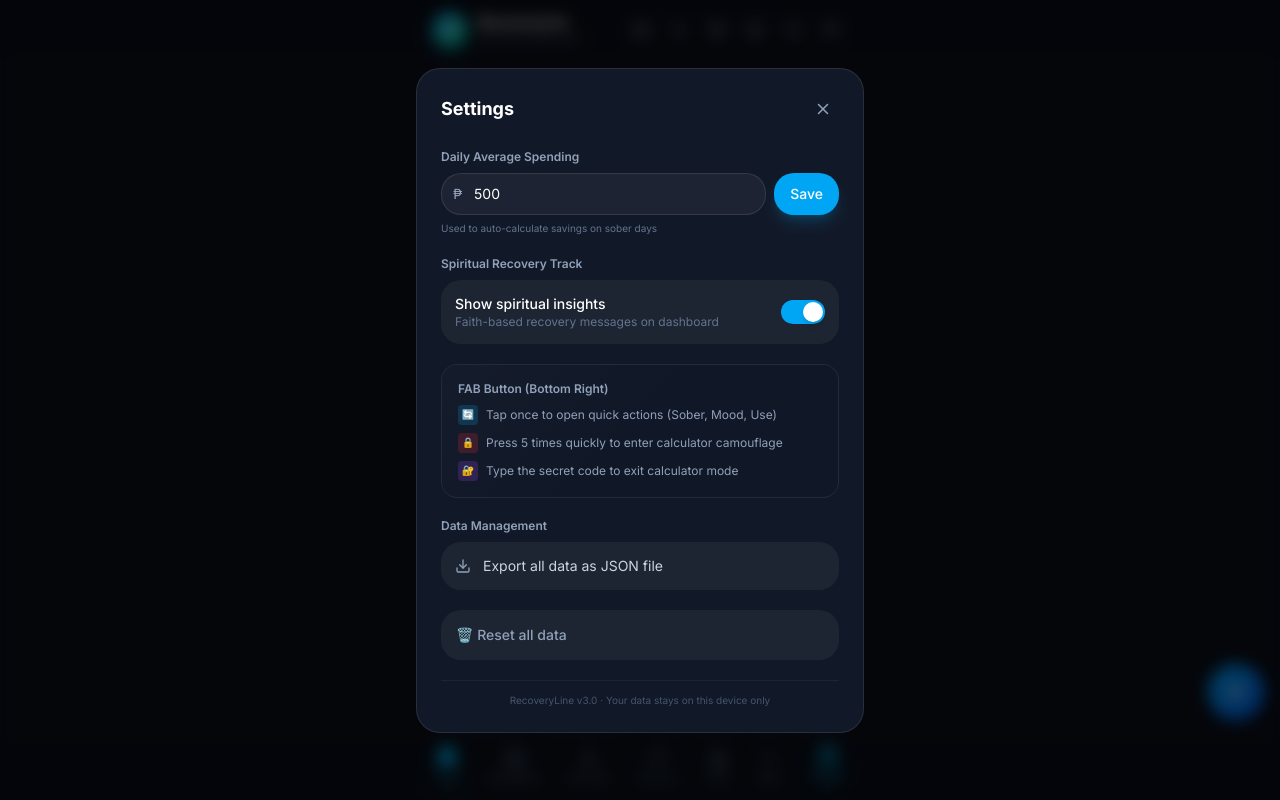
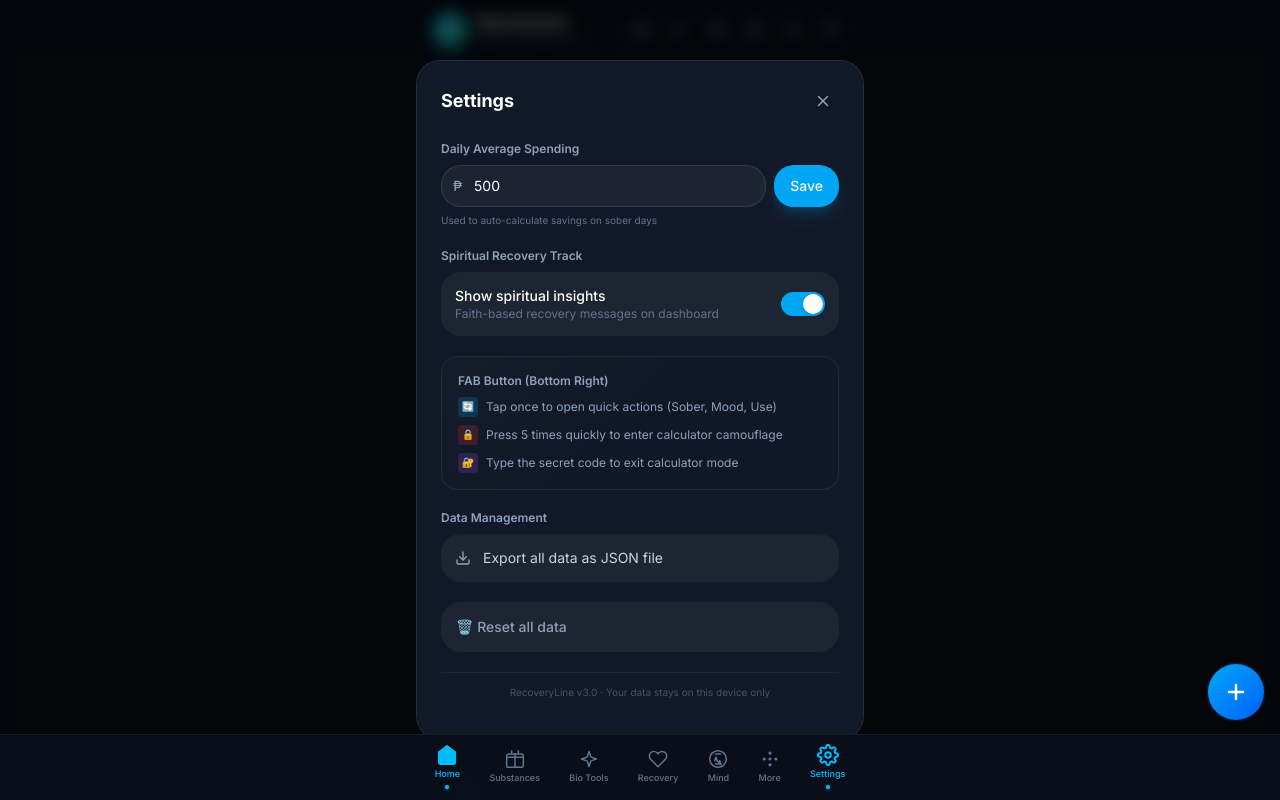
Before and after one commit to marktantongco/RecoveryLine, a Next.js app: page / in a window 1280 px wide. Both pictures are taken after a click on the button "Settings". Shown: the top 800 px of the page. Built offline with nearby package versions, Linux system fonts and the light colour scheme.

Commit message:
c8913a63-a45e-4ce9-ab12-d7403de61741

```diff
--- a/src/app/globals.css
+++ b/src/app/globals.css
@@ -54,6 +54,11 @@
 @layer base {
   * {
     @apply border-border outline-ring/50;
+  }
+  html, body {
+    height: 100dvh;
+    height: 100vh; /* fallback for older browsers */
+    overflow: hidden;
   }
   body {
     @apply bg-background text-foreground;
@@ -353,8 +358,8 @@
   box-shadow: 0 0 12px rgba(14, 165, 233, 0.15);
 }
 
-/* Smooth page transitions */
-main > * {
+/* Smooth page transitions — only on initial mount */
+.section-enter {
   animation: fadeUp 0.4s ease-out;
 }
 
@@ -408,6 +413,37 @@ textarea:focus {
   }
 }
 
+/* Bottom nav permanent fixed */
+.bottom-nav-fixed {
+  position: fixed;
+  bottom: 0;
+  left: 0;
+  right: 0;
+  z-index: 9999;
+  will-change: transform;
+  transform: translateZ(0);
+  backface-visibility: hidden;
+  -webkit-backface-visibility: hidden;
+  touch-action: manipulation;
+  pointer-events: auto;
+}
+
+/* App shell layout */
+.app-shell {
+  display: flex;
+  flex-direction: column;
+  min-height: 100dvh;
+  min-height: 100vh;
+}
+.app-shell-main {
+  flex: 1;
+  overflow-y: auto;
+  overflow-x: hidden;
+  -webkit-overflow-scrolling: touch;
+  padding-bottom: 80px;
+  padding-bottom: calc(80px + env(safe-area-inset-bottom, 0px));
+}
+
 /* Toast animation */
 @keyframes toast-in {
   from {
--- a/src/app/page.tsx
+++ b/src/app/page.tsx
@@ -1,21 +1,59 @@
 'use client';
 
-import React, { useCallback, useEffect } from 'react';
+import React, { useCallback, useEffect, useState, lazy, Suspense, useMemo } from 'react';
 import { useRecoveryState } from '@/hooks/use-recovery-state';
-import Dashboard from '@/components/recovery/Dashboard';
-import Substances from '@/components/recovery/Substances';
-import BioTools from '@/components/recovery/BioTools';
-import RecoveryHub from '@/components/recovery/RecoveryHub';
-import NutritionJuices from '@/components/recovery/NutritionJuices';
-import MindPsychology from '@/components/recovery/MindPsychology';
-import RecoveryProtocol from '@/components/recovery/RecoveryProtocol';
-import PHGuide from '@/components/recovery/PHGuide';
+import BottomNav from '@/components/recovery/BottomNav';
+import ActionFab from '@/components/recovery/ActionFab';
 import Settings from '@/components/recovery/Settings';
 import Calculator from '@/components/recovery/Calculator';
-import BottomNav from '@/components/recovery/BottomNav';
-import ActionFab from '@/components/recovery/ActionFab';
 import { ToastProvider } from '@/components/recovery/Toast';
 import { SectionName, CheckinType, MoodKey } from '@/lib/recovery-types';
+
+// Dynamic imports for code splitting — only load section when needed
+const Dashboard = lazy(() => import('@/components/recovery/Dashboard'));
+const Substances = lazy(() => import('@/components/recovery/Substances'));
+const BioTools = lazy(() => import('@/components/recovery/BioTools'));
+const RecoveryHub = lazy(() => import('@/components/recovery/RecoveryHub'));
+const NutritionJuices = lazy(() => import('@/components/recovery/NutritionJuices'));
+const MindPsychology = lazy(() => import('@/components/recovery/MindPsychology'));
+const RecoveryProtocol = lazy(() => import('@/components/recovery/RecoveryProtocol'));
+const PHGuide = lazy(() => import('@/components/recovery/PHGuide'));
+
+// Skeleton loader for lazy sections
+function SectionSkeleton() {
+  return (
+    <div className="space-y-4 pb-6" aria-busy="true">
+      <div className="glass-card-hero p-5 animate-pulse">
+        <div className="flex items-center gap-4">
+          <div className="w-16 h-16 rounded-full bg-white/5" />
+          <div className="flex-1 space-y-2">
+            <div className="h-4 w-32 rounded bg-white/5" />
+            <div className="h-3 w-48 rounded bg-white/5" />
+            <div className="flex gap-2 mt-2">
+              <div className="h-5 w-16 rounded-full bg-white/5" />
+              <div className="h-5 w-20 rounded-full bg-white/5" />
+            </div>
+          </div>
+        </div>
+      </div>
+      <div className="grid grid-cols-2 gap-3">
+        {[1, 2, 3, 4].map((i) => (
+          <div key={i} className="glass-card p-4 animate-pulse">
+            <div className="h-3 w-16 rounded bg-white/5 mb-3" />
+            <div className="h-6 w-20 rounded bg-white/5" />
+          </div>
+        ))}
+      </div>
+      <div className="glass-card p-4 animate-pulse">
+        <div className="h-3 w-24 rounded bg-white/5 mb-3" />
+        <div className="space-y-2">
+          <div className="h-3 w-full rounded bg-white/5" />
+          <div className="h-3 w-3/4 rounded bg-white/5" />
+        </div>
+      </div>
+    </div>
+  );
+}
 
 function AppContent() {
   const {
@@ -41,12 +79,19 @@ function AppContent() {
     insights,
   } = useRecoveryState();
 
-  // Scroll to top on section change
+  // Track section for animation key
+  const [sectionKey, setSectionKey] = useState(0);
+
+  // Scroll to top + animate on section change
   useEffect(() => {
-    window.scrollTo({ top: 0, behavior: 'smooth' });
+    const mainEl = document.getElementById('app-shell-main');
+    if (mainEl) {
+      mainEl.scrollTo({ top: 0, behavior: 'smooth' });
+    }
+    setSectionKey((k) => k + 1);
   }, [state.currentSection]);
 
-  // Standard navigate (no preselect) — used by bottom nav, header, etc.
+  // Standard navigate (no preselect)
   const handleNavigate = useCallback((section: string) => {
     setSection(section as SectionName);
   }, [setSection]);
@@ -56,7 +101,6 @@ function AppContent() {
     navigateWithPreselect(section, preselect);
   }, [navigateWithPreselect]);
 
-  // Called by CheckIn after it consumes the preselect
   const handlePreselectConsumed = useCallback(() => {
     setPreselect(null);
   }, [setPreselect]);
@@ -146,12 +190,12 @@ function AppContent() {
   };
 
   return (
-    <div className="min-h-screen bg-[#0a0f1a] pb-safe">
+    <div className="app-shell bg-[#0a0f1a]">
       {/* Header */}
-      <header className="sticky top-0 z-20 bg-[#0a0f1a]/90 backdrop-blur-xl border-b border-white/5">
+      <header className="sticky top-0 z-20 bg-[#0a0f1a]/90 backdrop-blur-xl border-b border-white/5 flex-shrink-0" role="banner">
         <div className="max-w-md mx-auto px-4 py-3 flex items-center justify-between">
           <div className="flex items-center gap-2.5">
-            <div className="w-9 h-9 rounded-xl bg-gradient-to-br from-sky-500 to-emerald-500 flex items-center justify-center shadow-lg shadow-sky-500/15">
+            <div className="w-9 h-9 rounded-xl bg-gradient-to-br from-sky-500 to-emerald-500 flex items-center justify-center shadow-lg shadow-sky-500/15" aria-hidden="true">
               <svg width="18" height="18" viewBox="0 0 24 24" fill="none" stroke="white" strokeWidth="2.5" strokeLinecap="round" strokeLinejoin="round">
                 <path d="M19 14c1.49-1.46 3-3.21 3-5.5A5.5 5.5 0 0 0 16.5 3c-1.76 0-3 .5-4.5 2-1.5-1.5-2.74-2-4.5-2A5.5 5.5 0 0 0 2 8.5c0 2.3 1.5 4.05 3 5.5l7 7Z" />
               </svg>
@@ -161,7 +205,7 @@ function AppContent() {
               <p className="text-[10px] text-slate-500 mt-0.5">Biochemical Recovery</p>
             </div>
           </div>
-          <div className="flex items-center gap-1">
+          <nav className="flex items-center gap-1" aria-label="Quick navigation">
             <button
               onClick={() => handleNavigate('substances')}
               className={`p-2 rounded-lg transition-all active:scale-90 ${
@@ -170,13 +214,11 @@ function AppContent() {
                   : 'text-slate-500 hover:text-slate-300 hover:bg-white/5'
               }`}
               title="Substances"
+              aria-label="Go to Substances"
+              aria-current={state.currentSection === 'substances' ? 'page' : undefined}
             >
               <svg width="18" height="18" viewBox="0 0 24 24" fill="none" stroke="currentColor" strokeWidth="2" strokeLinecap="round" strokeLinejoin="round">
-                <path d="M8 2v4" />
-                <path d="M16 2v4" />
-                <rect x="2" y="6" width="20" height="16" rx="2" />
-                <path d="M2 10h20" />
-                <path d="M12 6v16" />
+                <path d="M8 2v4" /><path d="M16 2v4" /><rect x="2" y="6" width="20" height="16" rx="2" /><path d="M2 10h20" /><path d="M12 6v16" />
               </svg>
             </button>
             <button
@@ -187,6 +229,8 @@ function AppContent() {
                   : 'text-slate-500 hover:text-slate-300 hover:bg-white/5'
               }`}
               title="Bio Tools"
+              aria-label="Go to Bio Tools"
+              aria-current={state.currentSection === 'biotools' ? 'page' : undefined}
             >
               <svg width="18" height="18" viewBox="0 0 24 24" fill="none" stroke="currentColor" strokeWidth="2" strokeLinecap="round" strokeLinejoin="round">
                 <path d="m12 3-1.912 5.813a2 2 0 0 1-1.275 1.275L3 12l5.813 1.912a2 2 0 0 1 1.275 1.275L12 21l1.912-5.813a2 2 0 0 1 1.275-1.275L21 12l-5.813-1.912a2 2 0 0 1-1.275-1.275L12 3Z" />
@@ -200,15 +244,11 @@ function AppContent() {
                   : 'text-slate-500 hover:text-slate-300 hover:bg-white/5'
               }`}
               title="Nutrition"
+              aria-label="Go to Nutrition"
+              aria-current={state.currentSection === 'nutrition' ? 'page' : undefined}
             >
               <svg width="18" height="18" viewBox="0 0 24 24" fill="none" stroke="currentColor" strokeWidth="2" strokeLinecap="round" strokeLinejoin="round">
-                <path d="M18 8h1a4 4 0 0 1 0 8h-1" />
-                <path d="M2 8h16v9a4 4 0 0 1-4 4H6a4 4 0 0 1-4-4V8z" />
-                <path d="M2 12h16" />
-                <path d="M6 1v3" />
-                <path d="M18 1v3" />
-                <path d="M10 1v3" />
-                <path d="M14 1v3" />
+                <path d="M18 8h1a4 4 0 0 1 0 8h-1" /><path d="M2 8h16v9a4 4 0 0 1-4 4H6a4 4 0 0 1-4-4V8z" /><path d="M2 12h16" /><path d="M6 1v3" /><path d="M18 1v3" /><path d="M10 1v3" /><path d="M14 1v3" />
               </svg>
             </button>
             <button
@@ -219,13 +259,11 @@ function AppContent() {
                   : 'text-slate-500 hover:text-slate-300 hover:bg-white/5'
               }`}
               title="Mind & Psych"
+              aria-label="Go to Mind and Psychology"
+              aria-current={state.currentSection === 'mindpsych' ? 'page' : undefined}
             >
               <svg width="18" height="18" viewBox="0 0 24 24" fill="none" stroke="currentColor" strokeWidth="2" strokeLinecap="round" strokeLinejoin="round">
-                <path d="M12 2C6.48 2 2 6.48 2 12s4.48 10 10 10 10-4.48 10-10S17.52 2 12 2z" />
-                <path d="m8 14 1.5-4.5L11 14" />
-                <path d="m14 14 1.5 4.5L11 14" />
-                <path d="M9 18h6" />
-                <path d="M9 6h6" />
+                <path d="M12 2C6.48 2 2 6.48 2 12s4.48 10 10 10 10-4.48 10-10S17.52 2 12 2z" /><path d="m8 14 1.5-4.5L11 14" /><path d="m14 14 1.5 4.5L11 14" /><path d="M9 18h6" /><path d="M9 6h6" />
               </svg>
             </button>
             <button
@@ -236,10 +274,11 @@ function AppContent() {
                   : 'text-slate-500 hover:text-slate-300 hover:bg-white/5'
               }`}
               title="Protocol"
+              aria-label="Go to Recovery Protocol"
+              aria-current={state.currentSection === 'protocol' ? 'page' : undefined}
             >
               <svg width="18" height="18" viewBox="0 0 24 24" fill="none" stroke="currentColor" strokeWidth="2" strokeLinecap="round" strokeLinejoin="round">
-                <path d="M22 11.08V12a10 10 0 1 1-5.93-9.14" />
-                <path d="m9 11 3 3L22 4" />
+                <path d="M22 11.08V12a10 10 0 1 1-5.93-9.14" /><path d="m9 11 3 3L22 4" />
               </svg>
             </button>
             <button
@@ -250,19 +289,26 @@ function AppContent() {
                   : 'text-slate-500 hover:text-slate-300 hover:bg-white/5'
               }`}
               title="PH Guide"
+              aria-label="Go to Philippines Guide"
+              aria-current={state.currentSection === 'phguide' ? 'page' : undefined}
             >
               <svg width="18" height="18" viewBox="0 0 24 24" fill="none" stroke="currentColor" strokeWidth="2" strokeLinecap="round" strokeLinejoin="round">
-                <path d="M21 10c0 7-9 13-9 13s-9-6-9-13a9 9 0 0 1 18 0z" />
-                <circle cx="12" cy="10" r="3" />
+                <path d="M21 10c0 7-9 13-9 13s-9-6-9-13a9 9 0 0 1 18 0z" /><circle cx="12" cy="10" r="3" />
               </svg>
             </button>
-          </div>
+          </nav>
         </div>
       </header>
 
-      {/* Main Content */}
-      <main className="max-w-md mx-auto px-4 pt-4">
-        {renderSection()}
+      {/* Main Content — scrollable area */}
+      <main id="app-shell-main" className="app-shell-main" role="main">
+        <div className="max-w-md mx-auto px-4 pt-4">
+          <Suspense fallback={<SectionSkeleton />}>
+            <div key={sectionKey} className="section-enter">
+              {renderSection()}
+            </div>
+          </Suspense>
+        </div>
       </main>
 
       {/* Bottom Navigation */}
--- a/src/components/recovery/ActionFab.tsx
+++ b/src/components/recovery/ActionFab.tsx
@@ -7,7 +7,7 @@ interface ActionFabProps {
   onLongPress: () => void;
 }
 
-export default function ActionFab({ onNavigate, onLongPress }: ActionFabProps) {
+export default React.memo(function ActionFab({ onNavigate, onLongPress }: ActionFabProps) {
   const [isOpen, setIsOpen] = useState(false);
   const [isHolding, setIsHolding] = useState(false);
   const pressCount = useRef(0);
@@ -66,7 +66,7 @@ export default function ActionFab({ onNavigate, onLongPress }: ActionFabProps) {
   return (
     <div
       ref={containerRef}
-      className="fixed z-30"
+      className="fixed z-[10000]"
       style={{
         bottom: 'calc(80px + env(safe-area-inset-bottom, 0px))',
         right: '16px',
@@ -200,4 +200,4 @@ export default function ActionFab({ onNavigate, onLongPress }: ActionFabProps) {
       </button>
     </div>
   );
-}
+});
--- a/src/components/recovery/BottomNav.tsx
+++ b/src/components/recovery/BottomNav.tsx
@@ -150,9 +150,9 @@ const NAV_ITEMS: { id: SectionName; label: string; icon: React.ReactNode; active
   },
 ];
 
-export default function BottomNav({ currentSection, onNavigate, onSettings, showSettings }: BottomNavProps) {
+export default React.memo(function BottomNav({ currentSection, onNavigate, onSettings, showSettings }: BottomNavProps) {
   return (
-    <nav className="fixed bottom-0 left-0 right-0 z-40 bg-[#0a0f1a]/95 backdrop-blur-xl border-t border-white/5">
+    <nav className="fixed bottom-0 left-0 right-0 z-[9999] bg-[#0a0f1a]/95 backdrop-blur-xl border-t border-white/5 will-change-transform translate-z-0" style={{ backfaceVisibility: 'hidden', WebkitBackfaceVisibility: 'hidden' }}>
       <div className="flex items-center justify-around max-w-md mx-auto px-1 py-1" style={{ paddingBottom: 'max(6px, env(safe-area-inset-bottom))' }}>
         {NAV_ITEMS.map((item) => {
           const isActive = currentSection === item.id;
@@ -207,4 +207,4 @@ export default function BottomNav({ currentSection, onNavigate, onSettings, show
       </div>
     </nav>
   );
-}
+});
--- a/src/components/recovery/Dashboard.tsx
+++ b/src/components/recovery/Dashboard.tsx
@@ -24,7 +24,7 @@ interface DashboardProps {
   onNavigate: (section: string) => void;
 }
 
-export default function Dashboard({ stats, insights, onNavigate }: DashboardProps) {
+export default React.memo(function Dashboard({ stats, insights, onNavigate }: DashboardProps) {
   const getGreeting = () => {
     const h = new Date().getHours();
     if (h < 12) return 'Good morning';
@@ -289,4 +289,4 @@ export default function Dashboard({ stats, insights, onNavigate }: DashboardProp
       </div>
     </div>
   );
-}
+});
--- a/src/components/recovery/ProgressRing.tsx
+++ b/src/components/recovery/ProgressRing.tsx
@@ -1,6 +1,6 @@
 'use client';
 
-import React from 'react';
+import React, { useId } from 'react';
 
 interface ProgressRingProps {
   percentage: number;
@@ -10,13 +10,14 @@ interface ProgressRingProps {
   strokeWidth?: number;
 }
 
-export default function ProgressRing({
+const ProgressRing = React.memo(function ProgressRing({
   percentage,
   label,
   sublabel,
   size = 100,
   strokeWidth = 7,
 }: ProgressRingProps) {
+  const gradientId = useId();
   const radius = (size - strokeWidth) / 2;
   const circumference = 2 * Math.PI * radius;
   const offset = circumference - (percentage / 100) * circumference;
@@ -40,7 +41,7 @@ export default function ProgressRing({
           cy={size / 2}
           r={radius}
           fill="none"
-          stroke="url(#progressGradient)"
+          stroke={`url(#${gradientId})`}
           strokeWidth={strokeWidth}
           strokeLinecap="round"
           strokeDasharray={circumference}
@@ -50,7 +51,7 @@ export default function ProgressRing({
         />
         {/* Gradient definition */}
         <defs>
-          <linearGradient id="progressGradient" x1="0%" y1="0%" x2="100%" y2="100%">
+          <linearGradient id={gradientId} x1="0%" y1="0%" x2="100%" y2="100%">
             <stop offset="0%" stopColor="#0ea5e9" />
             <stop offset="50%" stopColor="#06b6d4" />
             <stop offset="100%" stopColor="#10b981" />
@@ -64,4 +65,6 @@ export default function ProgressRing({
       </div>
     </div>
   );
-}
+});
+
+export default ProgressRing;
--- a/src/components/recovery/Settings.tsx
+++ b/src/components/recovery/Settings.tsx
@@ -14,7 +14,7 @@ interface SettingsProps {
   onClose: () => void;
 }
 
-export default function Settings({
+const Settings = React.memo(function Settings({
   dailyAvgSpending,
   spiritualEnabled,
   onSetDailySpending,
@@ -73,9 +73,9 @@ export default function Settings({
   };
 
   return (
-    <div className="fixed inset-0 z-50 flex items-end sm:items-center justify-center">
+    <div className="fixed inset-0 z-50 flex items-end sm:items-center justify-center" role="dialog" aria-modal="true" aria-label="Settings">
       <div className="absolute inset-0 bg-black/60 backdrop-blur-sm" onClick={onClose} />
-      <div className="relative w-full max-w-md bg-[#111827] border border-white/10 rounded-t-3xl sm:rounded-3xl p-6 max-h-[85vh] overflow-y-auto custom-scrollbar animate-fadeUp">
+      <div className="relative w-full max-w-md bg-[#111827] border border-white/10 rounded-t-3xl sm:rounded-3xl p-6 pb-[calc(1.5rem+80px+env(safe-area-inset-bottom,0px))] max-h-[85vh] overflow-y-auto custom-scrollbar animate-fadeUp">
         {/* Header */}
         <div className="flex items-center justify-between mb-6">
           <h2 className="text-lg font-bold text-white">Settings</h2>
@@ -196,4 +196,6 @@ export default function Settings({
       </div>
     </div>
   );
-}
+});
+
+export default Settings;
```
Also changed, not shown: src/components/recovery/CheckIn.tsx (+6 -6 lines), src/hooks/use-recovery-state.ts (+20 -3 lines), 1 other file (tests, documents, lock files or other folders).
